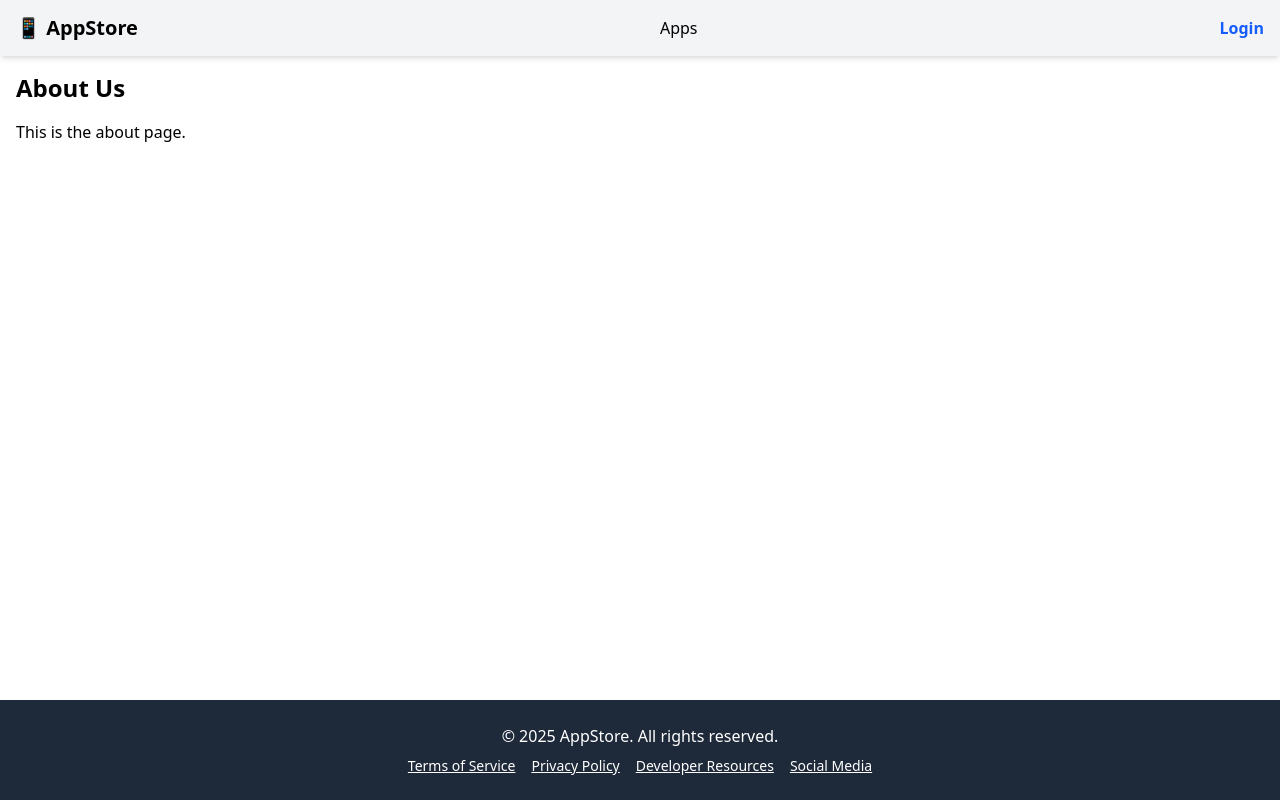
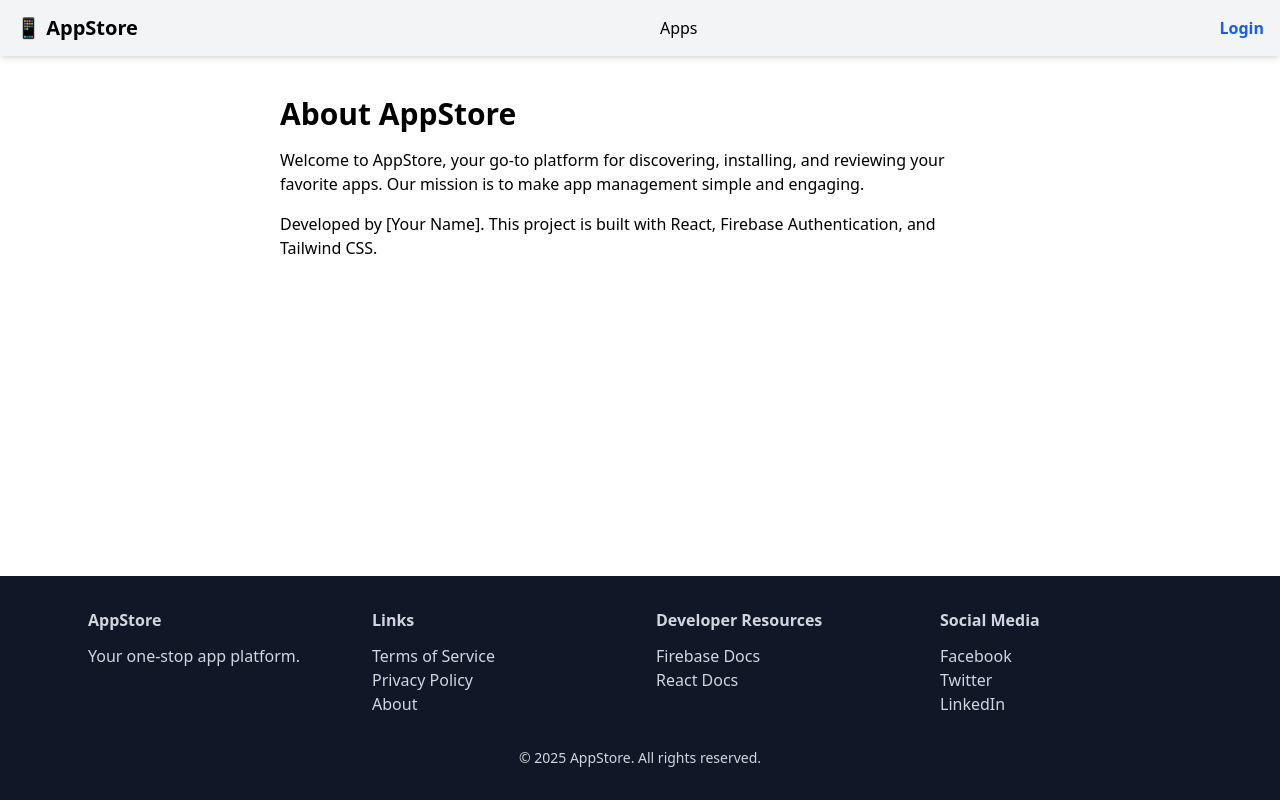
Before and after one commit to arifn165/My-appstore-pro, a React (Vite) app: page /About in a window 1280 px wide. Built offline with nearby package versions, Linux system fonts and the light colour scheme; no server answers.

Commit message:
added About,footer and link

```diff
--- a/src/components/Footer.jsx
+++ b/src/components/Footer.jsx
@@ -1,12 +1,41 @@
+// src/components/Footer.jsx
+import React from "react";
+import { Link } from "react-router-dom";
+
 const Footer = () => {
   return (
-    <footer className="bg-gray-800 text-white text-center py-6">
-      <p>© 2025 AppStore. All rights reserved.</p>
-      <div className="flex justify-center gap-4 mt-2 text-sm">
-        <a href="#" className="underline">Terms of Service</a>
-        <a href="#" className="underline">Privacy Policy</a>
-        <a href="#" className="underline">Developer Resources</a>
-        <a href="#" className="underline">Social Media</a>
+    <footer className="bg-gray-900 text-gray-300 py-8 mt-20">
+      <div className="max-w-6xl mx-auto px-6 grid grid-cols-1 md:grid-cols-4 gap-8">
+        <div>
+          <h3 className="font-bold mb-3">AppStore</h3>
+          <p>Your one-stop app platform.</p>
+        </div>
+        <div>
+          <h3 className="font-bold mb-3">Links</h3>
+          <ul>
+            <li><Link to="/terms" className="hover:underline">Terms of Service</Link></li>
+            <li><Link to="/privacy" className="hover:underline">Privacy Policy</Link></li>
+            <li><Link to="/about" className="hover:underline">About</Link></li>
+          </ul>
+        </div>
+        <div>
+          <h3 className="font-bold mb-3">Developer Resources</h3>
+          <ul>
+            <li><a href="https://firebase.google.com/docs" target="_blank" rel="noreferrer" className="hover:underline">Firebase Docs</a></li>
+            <li><a href="https://reactjs.org/docs/getting-started.html" target="_blank" rel="noreferrer" className="hover:underline">React Docs</a></li>
+          </ul>
+        </div>
+        <div>
+          <h3 className="font-bold mb-3">Social Media</h3>
+          <ul>
+            <li><a href="https://facebook.com" target="_blank" rel="noreferrer" className="hover:underline">Facebook</a></li>
+            <li><a href="https://twitter.com" target="_blank" rel="noreferrer" className="hover:underline">Twitter</a></li>
+            <li><a href="https://linkedin.com" target="_blank" rel="noreferrer" className="hover:underline">LinkedIn</a></li>
+          </ul>
+        </div>
+      </div>
+      <div className="text-center mt-8 text-sm">
+        &copy; {new Date().getFullYear()} AppStore. All rights reserved.
       </div>
     </footer>
   );
--- a/src/pages/About.jsx
+++ b/src/pages/About.jsx
@@ -1,10 +1,20 @@
-import React from 'react';
+// src/pages/About.jsx
+import React, { useEffect } from "react";
 
 const About = () => {
+  useEffect(() => {
+    document.title = "About | AppStore";
+  }, []);
+
   return (
-    <div>
-      <h2 className="text-2xl font-bold mb-4">About Us</h2>
-      <p>This is the about page.</p>
+    <div className="max-w-3xl mx-auto p-6">
+      <h1 className="text-3xl font-bold mb-4">About AppStore</h1>
+      <p>
+        Welcome to AppStore, your go-to platform for discovering, installing, and reviewing your favorite apps. Our mission is to make app management simple and engaging.
+      </p>
+      <p className="mt-4">
+        Developed by [Your Name]. This project is built with React, Firebase Authentication, and Tailwind CSS.
+      </p>
     </div>
   );
 };
--- /dev/null
+++ b/src/pages/NotFound.jsx
@@ -0,0 +1,21 @@
+// src/pages/NotFound.jsx
+import React, { useEffect } from "react";
+import { Link } from "react-router-dom";
+
+const NotFound = () => {
+  useEffect(() => {
+    document.title = "404 Not Found | AppStore";
+  }, []);
+
+  return (
+    <div className="text-center mt-20">
+      <h1 className="text-6xl font-bold mb-4">404</h1>
+      <p className="text-xl mb-6">Sorry, the page you are looking for does not exist.</p>
+      <Link to="/" className="text-blue-600 underline">
+        Go back to Home
+      </Link>
+    </div>
+  );
+};
+
+export default NotFound;
--- a/src/routes/routes.jsx
+++ b/src/routes/routes.jsx
@@ -8,6 +8,7 @@ import RegisterForm from "../components/RegisterForm";
 import PrivateRoute from "../components/PrivateRoute";
 import Profile from "../pages/Profile";
 import AppDetails from "../pages/AppDetails";
+import NotFound from "../pages/NotFound";
 
 const router = createBrowserRouter([
   {
@@ -50,6 +51,10 @@ const router = createBrowserRouter([
           </PrivateRoute>
         ),
       },
+      {
+        path:"/notfound",
+        Component:NotFound,
+      },
     ],
   },
 ]);
```
